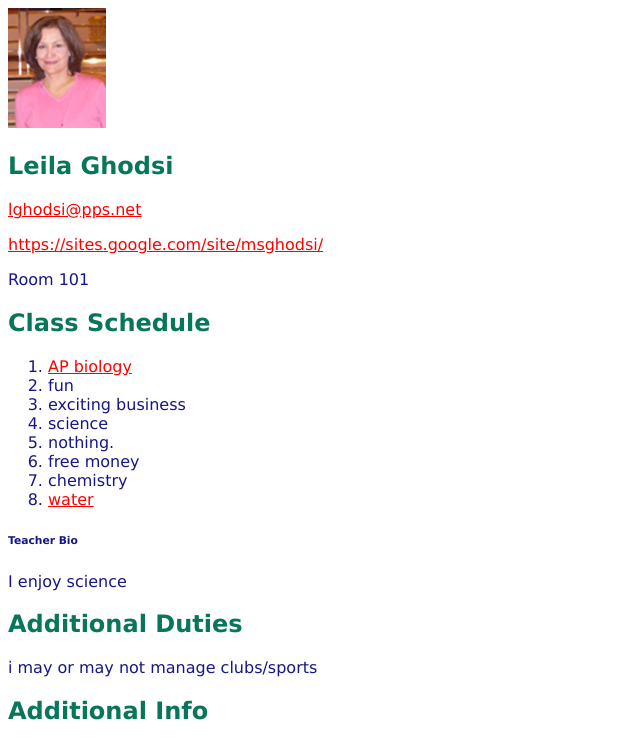
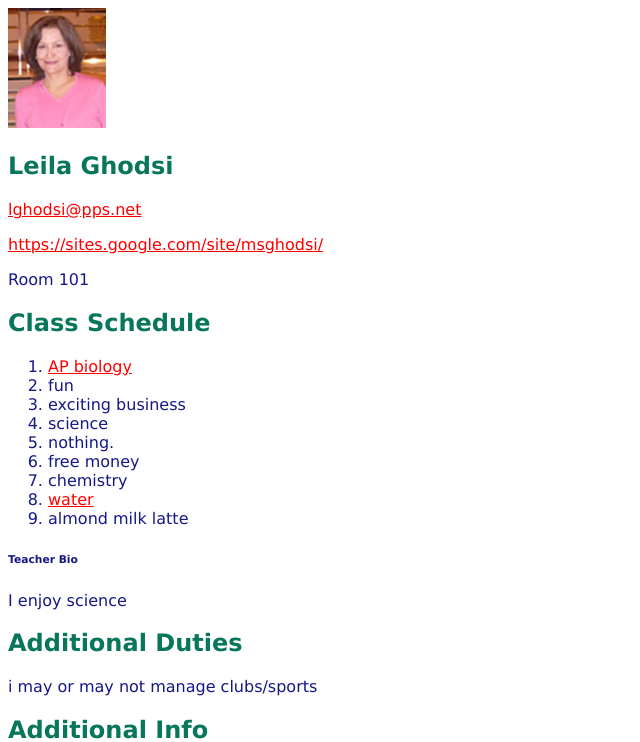
Before and after one commit to harmonicnw/fhsapp_profile, a plain HTML site: page index.html in a window 1280 px wide. Shown: the top 742 px of the page, without its empty margins (0-640 px from the left). Drawn offline with Linux system fonts and the light colour scheme.

Commit message:
changed list

```diff
--- a/index.html
+++ b/index.html
@@ -26,6 +26,7 @@
 			<li>free money</li>
 			<li>chemistry</li>
 			<li><a href="https://www.youtube.com">water</a></li>
+			<li>almond milk latte</li>
 		</ol>
 		<h6>Teacher Bio</h6>
 			<p> I enjoy science </p>
```
